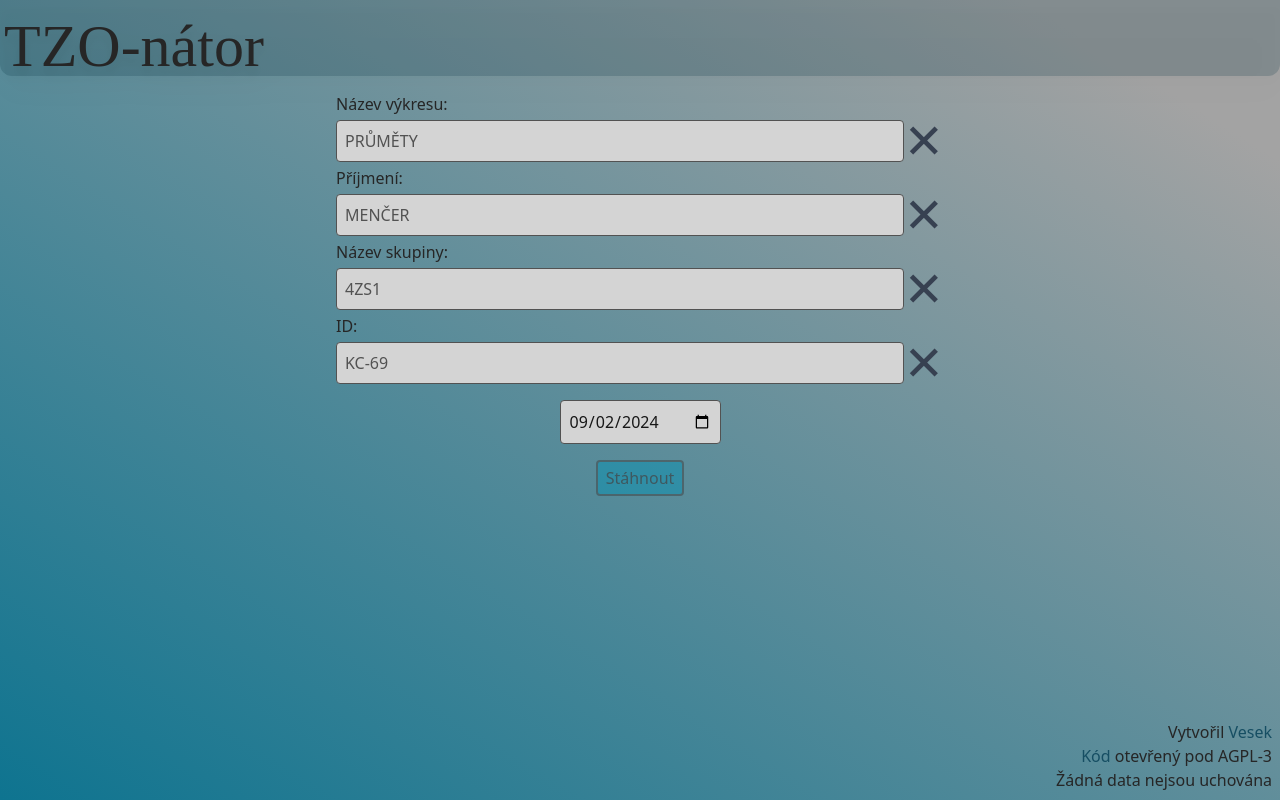
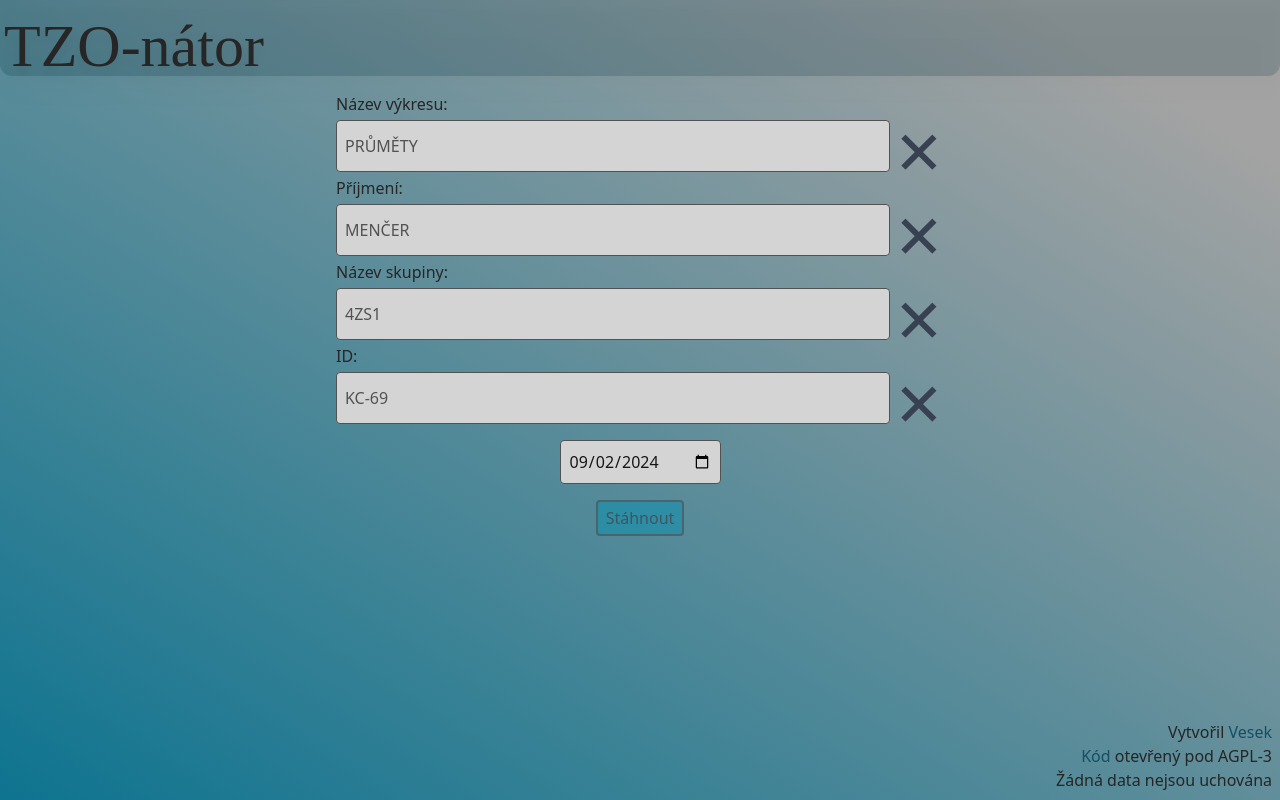
Before and after one commit to Vesek/tzonator, a Flask app: page / in a window 1280 px wide. Run offline with Flask 3, Linux system fonts and the light colour scheme; parts of the project's set-up code (start-up, migrations or seed data) failed here and were passed over; some web fonts are replaced.

Commit message:
Update style of the marks

```diff
--- a/src/static/index.css
+++ b/src/static/index.css
@@ -623,6 +623,17 @@ video {
   }
 }
 
+.mark {
+  margin-left: 0.25rem;
+  margin-top: 0.5rem;
+  margin-bottom: -0.5rem;
+  text-align: center;
+  font-family: OSIfont;
+  font-size: 3.75rem;
+  line-height: 1;
+  font-weight: 400;
+}
+
 .link {
   --tw-text-opacity: 1;
   color: rgb(22 78 99 / var(--tw-text-opacity));
@@ -794,11 +805,6 @@ video {
   line-height: 2.5rem;
 }
 
-.text-5xl {
-  font-size: 3rem;
-  line-height: 1;
-}
-
 .text-sm {
   font-size: 0.875rem;
   line-height: 1.25rem;
--- a/src/templates/index.html
+++ b/src/templates/index.html
@@ -30,7 +30,7 @@
                                     placeholder="PRŮMĚTY"
                                     class="input"
                                 />
-                                <p class="text-5xl error">
+                                <p class="mark error">
                                     ✕
                                 </p>
                             </div>
@@ -43,7 +43,7 @@
                                     placeholder="MENČER"
                                     class="input"
                                 />
-                                <p class="text-5xl error">
+                                <p class="mark error">
                                     ✕
                                 </p>
                             </div>
@@ -56,7 +56,7 @@
                                     placeholder="4ZS1"
                                     class="input"
                                 />
-                                <p class="text-5xl error">
+                                <p class="mark error">
                                     ✕
                                 </p>
                             </div>
@@ -69,7 +69,7 @@
                                     placeholder="KC-69"
                                     class="input"
                                 />
-                                <p class="text-5xl error">
+                                <p class="mark error">
                                     ✕
                                 </p>
                             </div>
--- a/src/templates/input.css
+++ b/src/templates/input.css
@@ -20,6 +20,9 @@
     .success {
         @apply text-cyan-700 dark:text-cyan-800 text-center;
     }
+    .mark{
+        @apply font-normal font-osifont text-center ml-1 mt-2 -mb-2 text-6xl;
+    }
     .link{
         @apply text-cyan-900 dark:text-cyan-600;
     }
```
